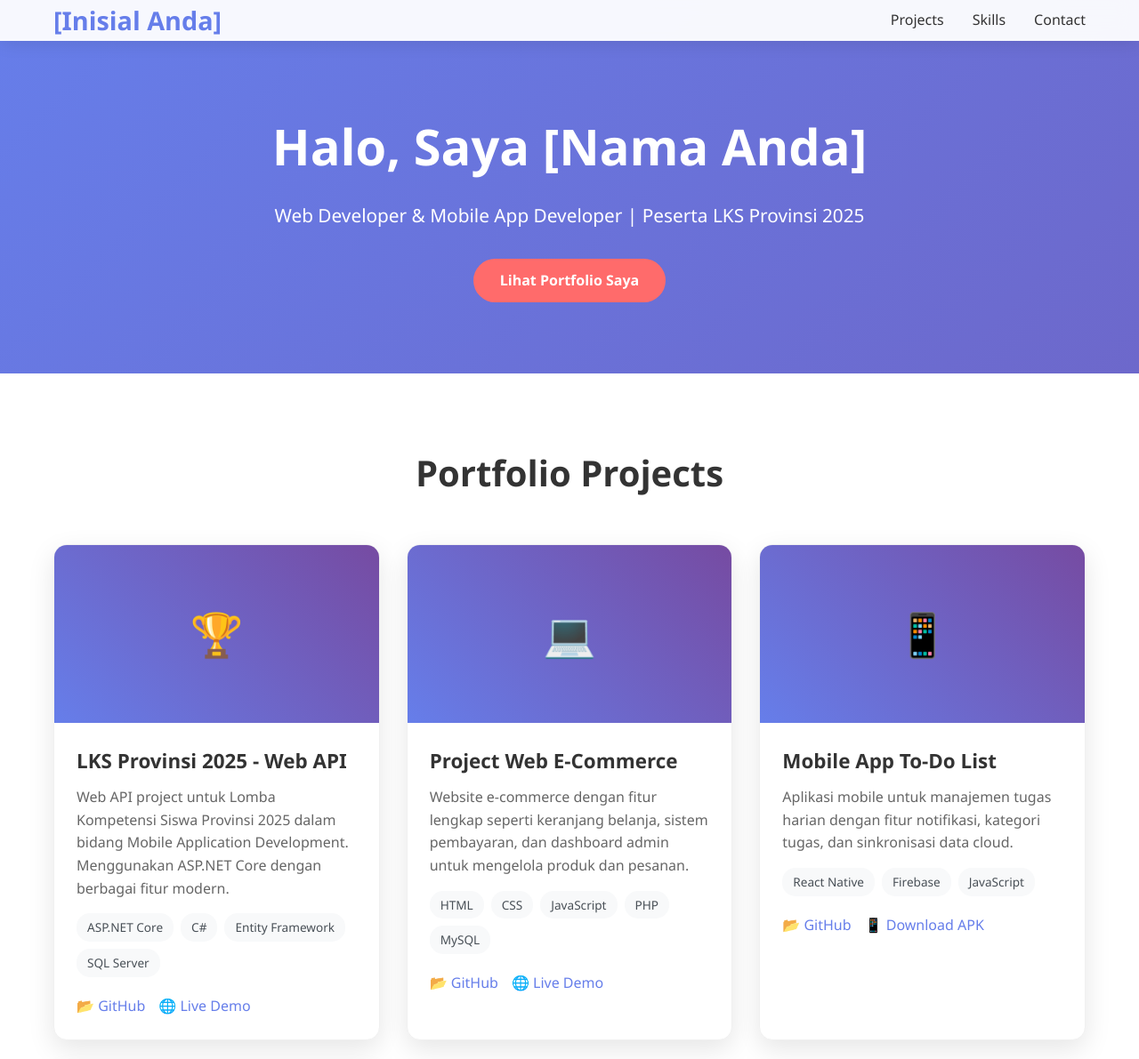
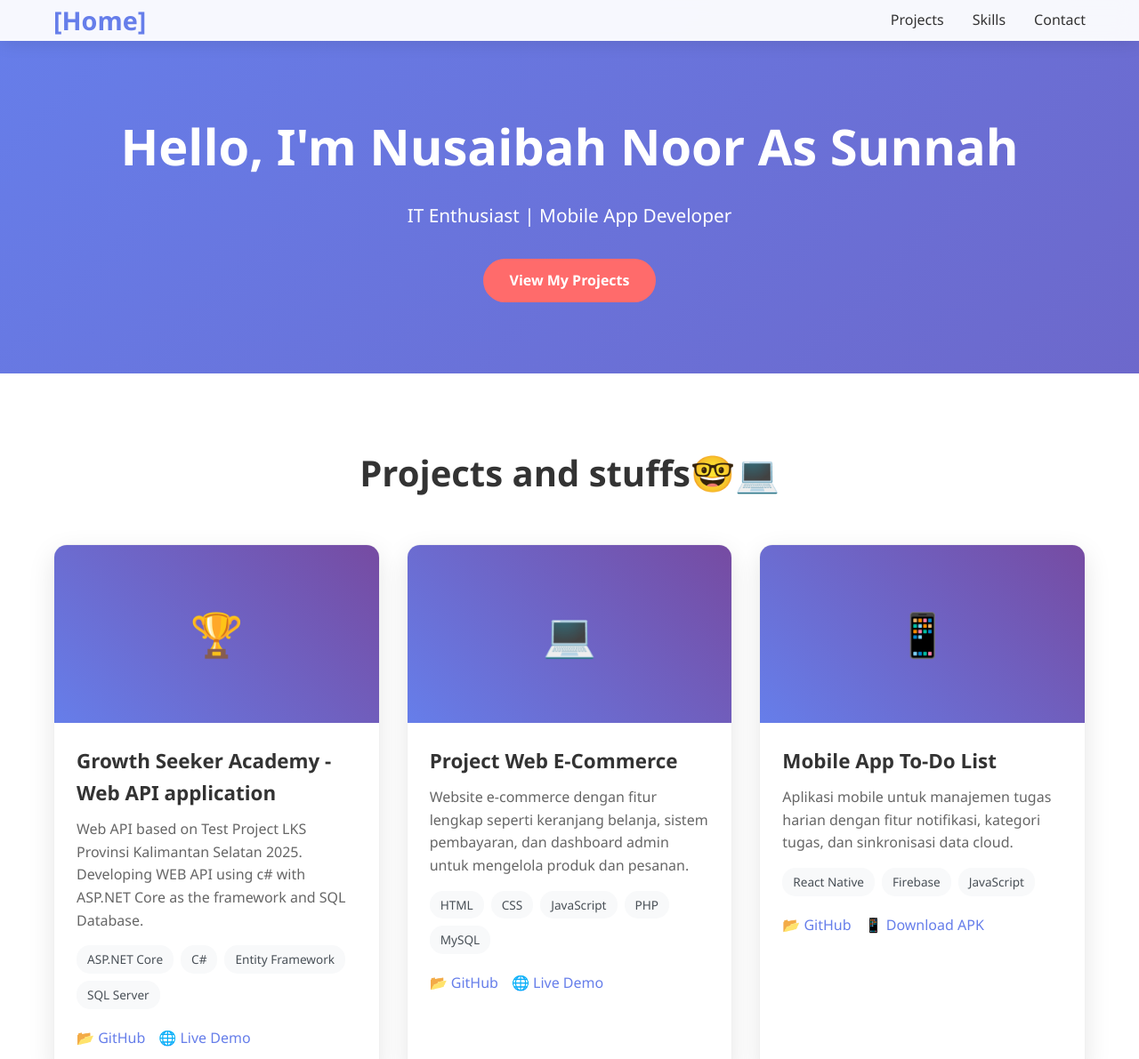
Before and after one commit to miselucul/nusaibah.github.io, a plain HTML site: page index.html in a window 1280 px wide. Shown: the top 1191 px of the page at 89% size. Drawn offline with Linux system fonts and the light colour scheme.

Commit message:
Update index.html

```diff
--- a/index.html
+++ b/index.html
@@ -285,7 +285,7 @@
 <body>
     <header>
         <nav class="container">
-            <div class="logo">[Inisial Anda]</div>
+            <div class="logo">[Home]</div>
             <ul class="nav-links">
                 <li><a href="#projects">Projects</a></li>
                 <li><a href="#skills">Skills</a></li>
@@ -296,24 +296,24 @@
 
     <section class="hero">
         <div class="container">
-            <h1>Halo, Saya [Nama Anda]</h1>
-            <p>Web Developer & Mobile App Developer | Peserta LKS Provinsi 2025</p>
-            <a href="#projects" class="cta-button">Lihat Portfolio Saya</a>
+            <h1>Hello, I'm Nusaibah Noor As Sunnah</h1>
+            <p>IT Enthusiast | Mobile App Developer </p>
+            <a href="#projects" class="cta-button">View My Projects</a>
         </div>
     </section>
 
     <section id="projects" class="section">
         <div class="container">
-            <h2>Portfolio Projects</h2>
+            <h2>Projects and stuffs🤓💻</h2>
             <div class="projects-grid">
 
                 <!-- Project 1: LKS Project -->
                 <div class="project-card">
                     <div class="project-image">🏆</div>
                     <div class="project-content">
-                        <div class="project-title">LKS Provinsi 2025 - Web API</div>
+                        <div class="project-title">Growth Seeker Academy - Web API application</div>
                         <div class="project-description">
-                            Web API project untuk Lomba Kompetensi Siswa Provinsi 2025 dalam bidang Mobile Application Development. Menggunakan ASP.NET Core dengan berbagai fitur modern.
+                            Web API based on Test Project LKS Provinsi Kalimantan Selatan 2025. Developing WEB API using c# with ASP.NET Core as the framework and SQL Database.
                         </div>
                         <div class="project-tech">
                             <span class="tech-tag">ASP.NET Core</span>
```
